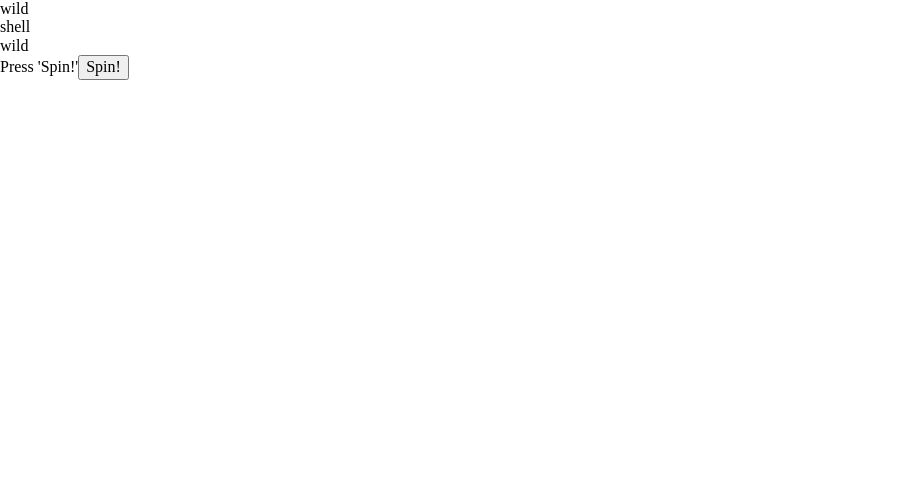
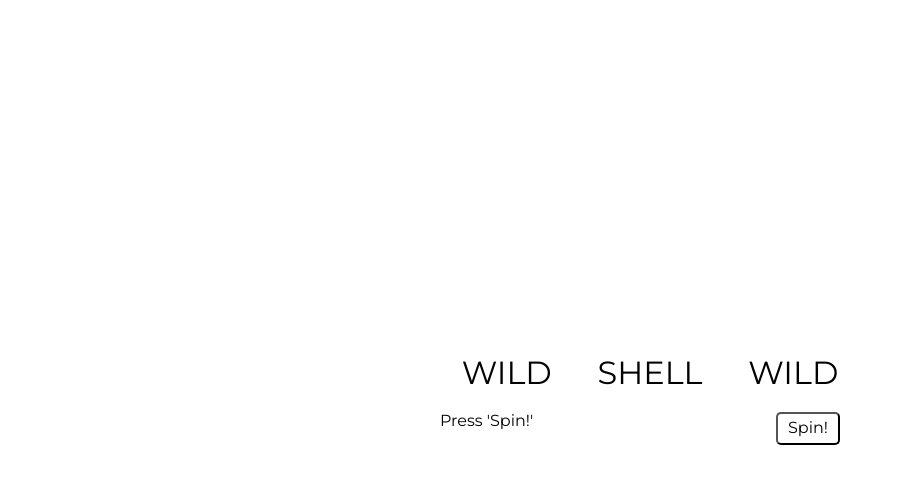
Before and after one commit to SilencerWeb/fruit-machine, a website built with webpack: page static/index.html in a window 1280 px wide. Shown: the whole page, without its empty margins (0-903 px from the left). Built offline with nearby package versions, Linux system fonts and the light colour scheme.

Commit message:
Add styles, font Montserrat and more stats(previous score, total score, spin count)

```diff
--- a/src/assets/styles/main.css
+++ b/src/assets/styles/main.css
@@ -0,0 +1,63 @@
+body {
+  font-family: 'Montserrat', sans-serif;
+}
+
+.fruit-machine {
+  max-width: 400px;
+  min-height: 100vh;
+  display: flex;
+  flex-direction: column;
+  justify-content: center;
+  align-items: center;
+  margin-right: auto;
+  margin-left: auto;
+}
+
+.reels-wrapper {
+  display: flex;
+  align-items: center;
+  width: 100%;
+  margin-bottom: 20px;
+}
+
+.reel {
+  flex: 0 0 33.333%;
+  font-size: 2rem;
+  text-align: center;
+  text-transform: uppercase;
+  margin-right: 10px;
+}
+
+.reel:last-child {
+  margin-right: 0;
+}
+
+.footer {
+  display: flex;
+  justify-content: space-between;
+  align-items: center;
+  width: 100%;
+}
+
+.footer .side-info {
+  display: flex;
+  flex-direction: column;
+}
+
+.footer .side-info span {
+  margin-bottom: 5px;
+}
+
+.footer .side-info span:last-child {
+  margin-bottom: 0;
+}
+
+.spin-button {
+  display: inline-block;
+  vertical-align: top;
+  background-color: transparent;
+  border-radius: 5px;
+  padding: 5px 10px;
+  outline: none;
+  cursor: pointer;
+}
--- a/src/index.js
+++ b/src/index.js
@@ -13,7 +13,10 @@ const FruitMachine = function () {
   this.state = {
     reels: [],
     spin: [],
-    score: null,
+    currentScore: 0,
+    previousScore: 0,
+    totalScore: 0,
+    spinAmount: 0,
   };
 
 
@@ -25,13 +28,19 @@ const FruitMachine = function () {
 
     const reels = getShuffledReelsList();
     const spin = this.spin(reels);
-    const score = this.getSpinScore(reels, spin);
+    const currentScore = this.getSpinScore(reels, spin);
+    const previousScore = state.currentScore;
+    const totalScore = state.totalScore + currentScore;
+    const spinAmount = state.spinAmount + 1;
 
 
     this.state = Object.assign(state, {
       reels: reels,
       spin: spin,
-      score: score,
+      currentScore: currentScore,
+      previousScore: previousScore,
+      totalScore: totalScore,
+      spinAmount: spinAmount,
     });
 
 
@@ -107,6 +116,30 @@ const FruitMachine = function () {
     }
 
 
+    const footer = document.createElement('div');
+    footer.classList.add('footer');
+
+    const footerSideInfo = document.createElement('div');
+    footerSideInfo.classList.add('side-info');
+
+    const footerSideButton = document.createElement('div');
+    footerSideButton.classList.add('side-button');
+
+
+    const currentScore = document.createElement('span');
+    currentScore.classList.add('current-score');
+    currentScore.textContent = 'Press \'Spin!\'';
+
+    const previousScore = document.createElement('span');
+    previousScore.classList.add('previous-score');
+
+    const totalScore = document.createElement('span');
+    totalScore.classList.add('total-score');
+
+    const spinAmount = document.createElement('span');
+    spinAmount.classList.add('spin-amount');
+
+
     const spinButton = document.createElement('button');
     spinButton.classList.add('spin-button');
     spinButton.textContent = 'Spin!';
@@ -114,14 +147,19 @@ const FruitMachine = function () {
     spinButton.addEventListener('click', handleSpinButtonClick);
 
 
-    const score = document.createElement('span');
-    score.classList.add('score');
-    score.textContent = 'Press \'Spin!\'';
+    footerSideInfo.appendChild(currentScore);
+    footerSideInfo.appendChild(previousScore);
+    footerSideInfo.appendChild(totalScore);
+    footerSideInfo.appendChild(spinAmount);
+
+    footerSideButton.appendChild(spinButton);
+
+    footer.appendChild(footerSideInfo);
+    footer.appendChild(footerSideButton);
 
 
     fruitMachine.appendChild(reelsWrapper);
-    fruitMachine.appendChild(score);
-    fruitMachine.appendChild(spinButton);
+    fruitMachine.appendChild(footer);
   };
 
   this.updateUI = () => {
@@ -130,8 +168,11 @@ const FruitMachine = function () {
 
     const fruitMachine = document.querySelector('.fruit-machine');
     const reels = fruitMachine.querySelectorAll('.reel');
+    const currentScore = fruitMachine.querySelector('.current-score');
+    const previousScore = fruitMachine.querySelector('.previous-score');
+    const totalScore = fruitMachine.querySelector('.total-score');
+    const spinAmount = fruitMachine.querySelector('.spin-amount');
     const spinButton = fruitMachine.querySelector('.spin-button');
-    const score = fruitMachine.querySelector('.score');
 
 
     reels.forEach((reel, i) => {
@@ -139,7 +180,10 @@ const FruitMachine = function () {
     });
 
 
-    score.textContent = `Your score: ${state.score}`;
+    currentScore.textContent = `Your current score: ${state.currentScore}`;
+    previousScore.textContent = `Your previous score: ${state.previousScore}`;
+    totalScore.textContent = `Your total score: ${state.totalScore}`;
+    spinAmount.textContent = `Your spin count: ${state.spinAmount}`;
   };
 
 
@@ -149,13 +193,11 @@ const FruitMachine = function () {
 
     const reels = getShuffledReelsList();
     const spin = this.spin(reels);
-    const score = this.getSpinScore(reels, spin);
 
 
     this.state = Object.assign(state, {
       reels: reels,
       spin: spin,
-      score: score,
     });
 
 
--- a/static/index.html
+++ b/static/index.html
@@ -6,6 +6,7 @@
     <meta http-equiv="X-UA-Compatible" content="ie=edge">
 
     <title>Fruit Machine</title>
+    <link href="https://fonts.googleapis.com/css?family=Montserrat" rel="stylesheet">
   </head>
 
   <body>
```
